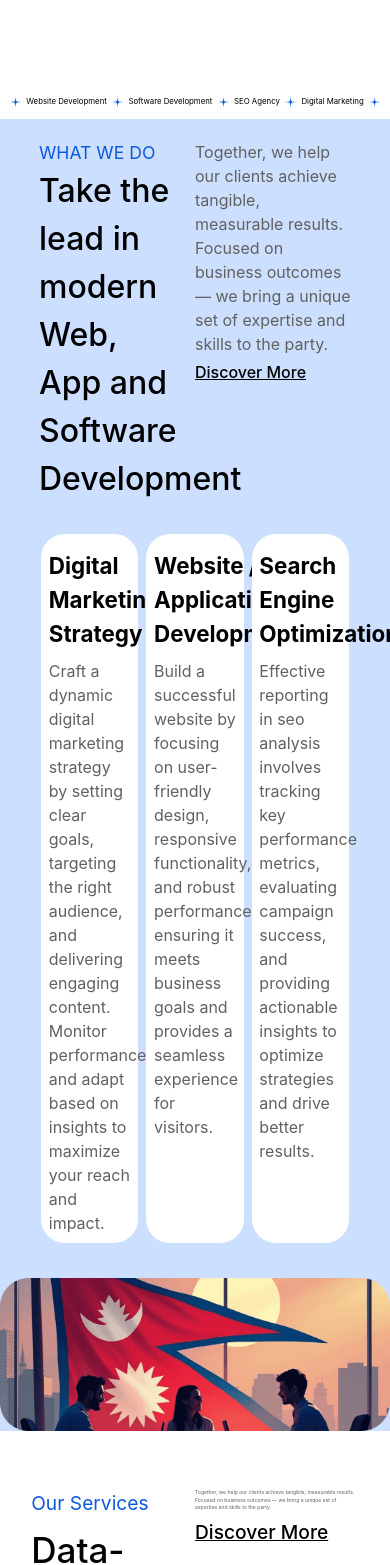
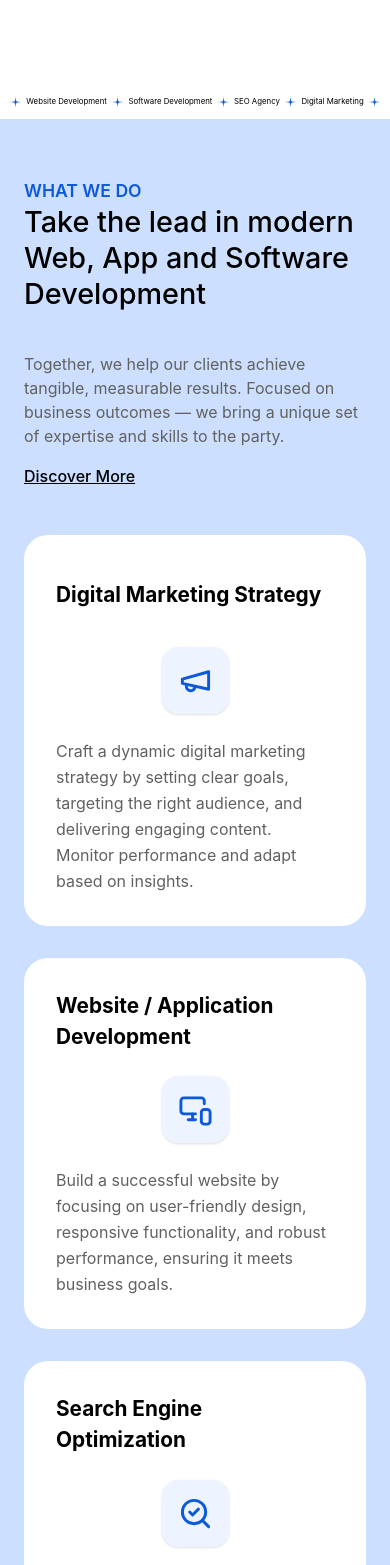
Before and after one commit to aayushaa-ghimire/Vividify, a React (Vite) app: page / in a window 390 px wide. Shown: the part 920-2485 px from the top of the page. Built offline with nearby package versions, Linux system fonts and the light colour scheme.

Commit message:
New changegs in the hmepage: Added responsiveness as well

```diff
--- a/src/Components/Homepage/WhatWeDo.jsx
+++ b/src/Components/Homepage/WhatWeDo.jsx
@@ -1,57 +1,105 @@
-import React from 'react'
+import React from 'react';
+import {
+  LuMegaphone,
+  LuMonitorSmartphone,
+  LuSearchCheck,
+} from 'react-icons/lu';
 
 function WhatWeDo() {
   return (
     <>
-    <div className='bg-[#ccdfff] pt-[5.4vw] flex flex-col items-center'>
-
-      <div className='flex justify-center gap-[3vw]'>
-        <div className='flex flex-col w-[37vw]'>
-          <p className='text-[#0c5adb] text-[1.1rem]'>WHAT WE DO</p>
-          <h1 className='font-medium text-[2rem]'>Take the lead in modern Web, App and Software Development</h1>
+      <div className="flex flex-col items-center bg-[#ccdfff] px-6 pt-[15vw] lg:px-0 lg:pt-[5.4vw]">
+        <div className="flex flex-col justify-center gap-10 lg:flex-row lg:gap-[3vw]">
+          <div className="flex w-full flex-col lg:w-[37vw]">
+            <p className="text-[1.1rem] font-semibold text-[#0c5adb]">
+              WHAT WE DO
+            </p>
+            <h1 className="text-[1.8rem] leading-tight font-medium lg:text-[2rem]">
+              Take the lead in modern Web, App and Software Development
+            </h1>
           </div>
 
-        <div className='flex flex-col w-[40vw] gap-[1vw]'>
-          <p className='text-[#616161]'>Together, we help our clients achieve tangible, measurable results. Focused on business outcomes — we bring a unique set of expertise and skills to the party.</p>
-          <a href="..." className='rounded-4xl flex align-middle w-max  font-medium underline '>Discover More</a>
+          <div className="flex w-full flex-col gap-4 lg:w-[40vw] lg:gap-[1vw]">
+            <p className="text-[#616161]">
+              Together, we help our clients achieve tangible, measurable
+              results. Focused on business outcomes — we bring a unique set of
+              expertise and skills to the party.
+            </p>
+            <a
+              href="..."
+              className="flex w-max rounded-4xl align-middle font-medium underline hover:text-[#0c5adb]"
+            >
+              Discover More
+            </a>
+          </div>
         </div>
 
+        <div className="mt-[12vw] flex flex-col gap-8 lg:mt-[8vw] lg:flex-row lg:gap-[2vw]">
+          <div className="flex w-full flex-col gap-6 rounded-3xl bg-white p-8 lg:w-[25vw] lg:p-[2.5vw]">
+            <div className="flex flex-col gap-6">
+              <h4 className="flex min-h-[3.5rem] items-center text-left text-[1.3rem] font-bold">
+                Digital Marketing Strategy
+              </h4>
+              <div className="flex w-full items-center justify-center">
+                <div className="flex items-center justify-center rounded-2xl bg-[#eef4ff] p-4 text-[#0c5adb] shadow-sm">
+                  <LuMegaphone size={35} />
+                </div>
+              </div>
+            </div>
+            <p className="text-left leading-relaxed text-[#616161]">
+              Craft a dynamic digital marketing strategy by setting clear goals,
+              targeting the right audience, and delivering engaging content.
+              Monitor performance and adapt based on insights.
+            </p>
           </div>
 
-
-      <div className='flex flex-3  gap-[2vw] mt-[8vw]'>
-          <div className='flex flex-col  gap-[2.3vw] bg-white w-[25vw] p-[2vw] pt-[4vw] rounded-3xl'>
-            <div className='flex'>
-              <h4 className='font-bold text-[1.4rem]'>Digital Marketing Strategy</h4>
-                {/* <img src="../../public/feature-icon-bg.png" alt="img" className=' ' /> */}
-                <img src="../../public/feature-icon5.png" alt="img" className='' />
+          <div className="flex w-full flex-col gap-6 rounded-3xl bg-white p-8 lg:w-[25vw] lg:p-[2.5vw]">
+            <div className="flex flex-col gap-6">
+              <h4 className="flex min-h-[3.5rem] items-center text-left text-[1.3rem] font-bold">
+                Website / Application Development
+              </h4>
+              <div className="flex w-full items-center justify-center">
+                <div className="flex items-center justify-center rounded-2xl bg-[#eef4ff] p-4 text-[#0c5adb] shadow-sm">
+                  <LuMonitorSmartphone size={35} />
                 </div>
-            <p className='text-[#616161]'>Craft a dynamic digital marketing strategy by setting clear goals, targeting the right audience, and delivering engaging content. Monitor performance and adapt based on insights to maximize your reach and impact.</p>
+              </div>
+            </div>
+            <p className="text-left leading-relaxed text-[#616161]">
+              Build a successful website by focusing on user-friendly design,
+              responsive functionality, and robust performance, ensuring it
+              meets business goals.
+            </p>
           </div>
 
-          <div className='flex flex-col  gap-[2.3vw] bg-white w-[25vw] p-[2vw] pt-[4vw] rounded-3xl'>
-            <div className='flex'>
-              <h4 className='font-bold text-[1.4rem]'>Website / Application Development</h4>
-              <img src="../../public/feature-icon6.png" alt="img" className='' />
+          <div className="flex w-full flex-col gap-6 rounded-3xl bg-white p-8 lg:w-[25vw] lg:p-[2.5vw]">
+            <div className="flex flex-col gap-6">
+              <h4 className="flex min-h-[3.5rem] items-center text-left text-[1.3rem] font-bold">
+                Search Engine Optimization
+              </h4>
+              <div className="flex w-full items-center justify-center">
+                <div className="flex items-center justify-center rounded-2xl bg-[#eef4ff] p-4 text-[#0c5adb] shadow-sm">
+                  <LuSearchCheck size={35} />
                 </div>
-            <p className='text-[#616161]'>Build a successful website by focusing on user-friendly design, responsive functionality, and robust performance, ensuring it meets business goals and provides a seamless experience for visitors.</p>
+              </div>
+            </div>
+            <p className="text-left leading-relaxed text-[#616161]">
+              Effective reporting in seo analysis involves tracking key
+              performance metrics, evaluating campaign success, and providing
+              actionable insights to optimize strategies.
+            </p>
+          </div>
         </div>
 
-          <div className='flex flex-col  gap-[2.3vw] bg-white w-[25vw] p-[2vw] pt-[4vw] rounded-3xl'>
-            <div className='flex'>
-            <h4 className='font-bold text-[1.4rem]'>Search Engine Optimization</h4>
-            <img src="../../public/feature-icon7.png" alt="img" className=''/>
-            </div>
-            <p className='text-[#616161]'>Effective reporting in seo analysis involves tracking key performance metrics, evaluating campaign success, and providing actionable insights to optimize strategies and drive better results.</p>
+        <div className="mt-[12vw] flex w-full justify-center lg:mt-[9vw]">
+          <img
+            src="../../public/home-img.png"
+            alt="img"
+            className="w-full max-w-[90vw] lg:w-auto"
+          />
         </div>
       </div>
-      <div>
-        <img src="../../public/home-img.png" alt="img"  className='mt-[9vw]'/>
-      </div>
-
-    </div>
     </>
-  )
+  );
 }
 
-export default WhatWeDo
+export default WhatWeDo;
```
Lines whose indentation alone changed are shown as unchanged.
